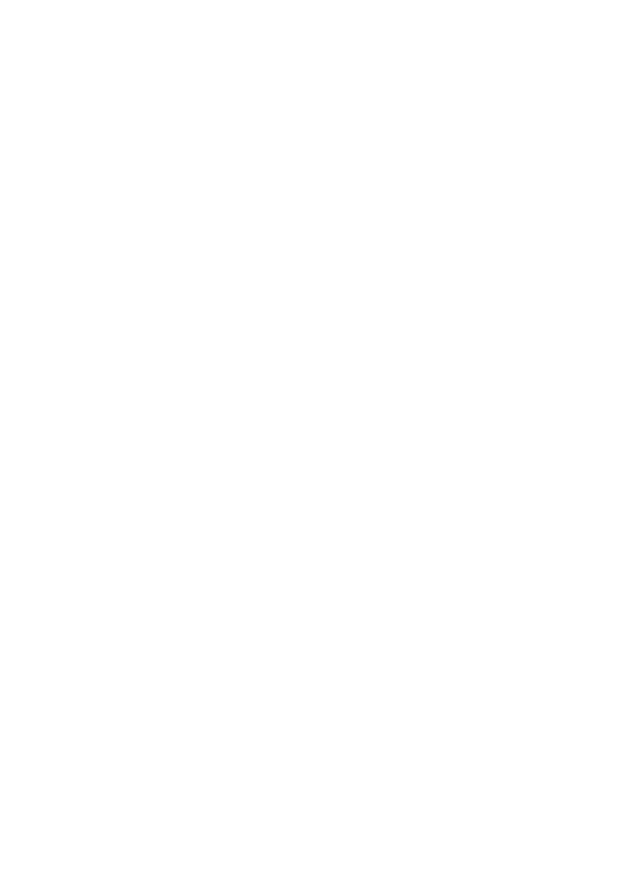
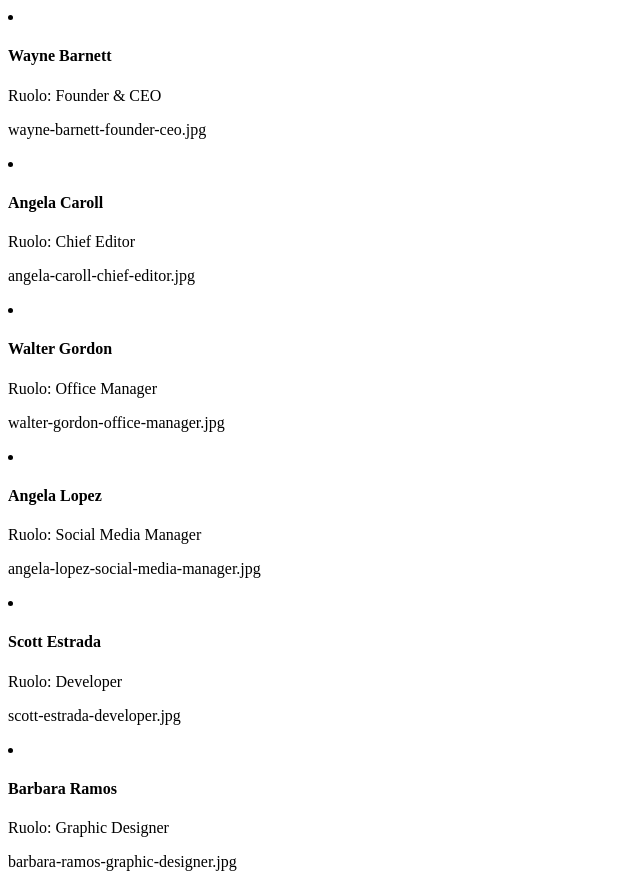
Before and after one commit to ElRafo92/js-our-team, a plain HTML site: page index.html in a window 1280 px wide. Shown: the whole page, without its empty margins (0-640 px from the left). Before the commit the page ends 800 px from the top, so only its background shows below. Drawn offline with Linux system fonts and the light colour scheme.

Commit message:
aggiunta visualizzazione su console e DOM

```diff
--- a/index.html
+++ b/index.html
@@ -10,7 +10,11 @@
 <body>
 
     <header></header>
-    <main></main>
+    <main>
+        <div id="membri">
+
+        </div>
+    </main>
     <footer></footer>
 
 <script src="js/main.js"></script>
--- a/js/main.js
+++ b/js/main.js
@@ -48,8 +48,25 @@ const members = [
 //MILESTONE 1:
 //Stampare su console, per ogni membro del team, le informazioni di nome, ruolo e la stringa della foto
 
-//MILESTONE 2:
-//Stampare le stesse informazioni su DOM sottoforma di stringhe
+for(let i = 0; i < members.length; i++) {
+    const currentMember = members[i];
+    console.log(currentMember.nome);
+    console.log(currentMember.ruolo);
+    console.log(currentMember.foto);
+    //MILESTONE 2:
+    //Stampare le stesse informazioni su DOM sottoforma di stringhe
+    const listItem =
+    `
+        <li>
+            <h4>${currentMember.nome}</h4>
+            <p>Ruolo: ${currentMember.ruolo}</p>
+            <p>${currentMember.foto}</p>
+        </li>
+    `;
+
+    document.getElementById('membri').innerHTML += listItem;
+};
+
 
 //BONUS 1:
 //Trasformare la stringa foto in una immagine effettiva
```
